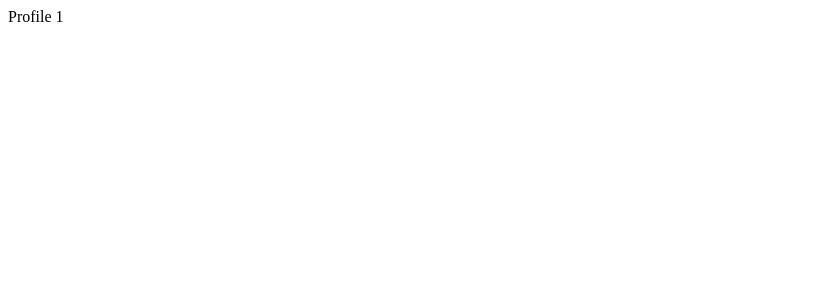
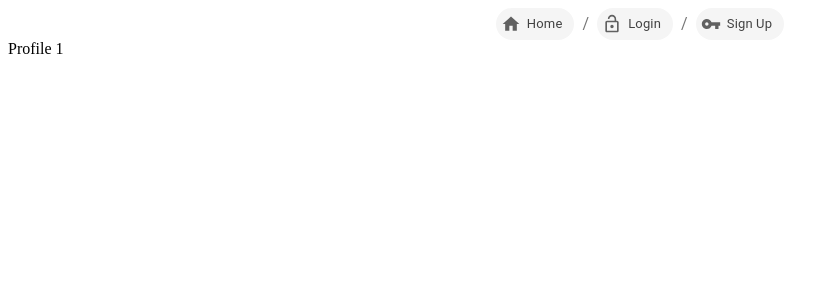
Before and after one commit to amrfekryy/guestbook, a React (Create React App) app in the folder client/: page /profile/1 in a window 1280 px wide. Shown: the top 300 px of the page, without its empty margins (0-827 px from the left). Built offline with nearby package versions, Linux system fonts and the light colour scheme.

Commit message:
add application header

```diff
--- /dev/null
+++ b/client/jsconfig.json
@@ -0,0 +1,6 @@
+{
+  "compilerOptions": {
+    "baseUrl": "src"
+  },
+  "include": ["src"]
+}
--- a/client/package.json
+++ b/client/package.json
@@ -4,6 +4,8 @@
   "private": true,
   "dependencies": {
     "@apollo/client": "^3.2.0",
+    "@material-ui/core": "^4.11.0",
+    "@material-ui/icons": "^4.9.1",
     "@reach/router": "^1.3.4",
     "@testing-library/jest-dom": "^4.2.4",
     "@testing-library/react": "^9.5.0",
--- /dev/null
+++ b/client/src/components/header.js
@@ -0,0 +1,50 @@
+import React from 'react';
+import { Link } from '@reach/router';
+
+import { emphasize, withStyles } from '@material-ui/core/styles';
+import Breadcrumbs from '@material-ui/core/Breadcrumbs';
+import Chip from '@material-ui/core/Chip';
+import HomeIcon from '@material-ui/icons/Home';
+import VpnKey from '@material-ui/icons/VpnKey';
+import LockOpen from '@material-ui/icons/LockOpen';
+
+const StyledBreadcrumb = withStyles((theme) => ({
+  root: {
+    backgroundColor: theme.palette.grey[100],
+    height: theme.spacing(4),
+    color: theme.palette.grey[800],
+    fontWeight: theme.typography.fontWeightRegular,
+    '&:hover, &:focus': {
+      backgroundColor: theme.palette.grey[300],
+    },
+    '&:active': {
+      boxShadow: theme.shadows[1],
+      backgroundColor: emphasize(theme.palette.grey[300], 0.12),
+    },
+  },
+}))(Chip); // TypeScript only: need a type cast here because https://github.com/Microsoft/TypeScript/issues/26591
+
+function handleClick(event) {
+  event.preventDefault();
+  console.info('You clicked a breadcrumb.');
+}
+
+export default function CustomizedBreadcrumbs() {
+  return (
+    <Breadcrumbs aria-label="breadcrumb" style={{
+      display: 'flex',
+      alignItems: 'center',
+      justifyContent: 'center',
+    }}>
+        <StyledBreadcrumb component={Link} to='/' label="Home"
+          icon={<HomeIcon fontSize="small" />}
+        />
+        <StyledBreadcrumb component={Link} to='login' label="Login"
+          icon={<LockOpen fontSize="small" />}
+        />
+        <StyledBreadcrumb component={Link} to='signup' label="Sign Up"
+          icon={<VpnKey fontSize="small" />}
+        />
+    </Breadcrumbs>
+  );
+}
--- a/client/src/index.js
+++ b/client/src/index.js
@@ -4,13 +4,19 @@ import ReactDOM from 'react-dom';
 import Pages from "./pages";
 // import './index.css';
 // import App from './App';
-// import * as serviceWorker from './serviceWorker';
 
 const client = new ApolloClient({
   uri: "http://localhost:4000/",
   // headers: { authorization: localStorage.getItem('token') || ''},
   cache: new InMemoryCache()
 });
+
+ReactDOM.render(
+  <ApolloProvider client={client}>
+    <Pages />
+  </ApolloProvider>,
+  document.getElementById("root")
+);
 
 // // test query
 // client.mutate({
@@ -24,24 +30,3 @@ const client = new ApolloClient({
 //     }
 //   `
 // }).then(result => console.log(result));
-
-
-ReactDOM.render(
-  <ApolloProvider client={client}>
-    <Pages />
-  </ApolloProvider>,
-  document.getElementById("root")
-);
-
-
-// ReactDOM.render(
-//   <React.StrictMode>
-//     <App />
-//   </React.StrictMode>,
-//   document.getElementById('root')
-// );
-
-// // If you want your app to work offline and load faster, you can change
-// // unregister() to register() below. Note this comes with some pitfalls.
-// // Learn more about service workers: https://bit.ly/CRA-PWA
-// serviceWorker.unregister();
--- a/client/src/pages/index.js
+++ b/client/src/pages/index.js
@@ -1,6 +1,7 @@
 import React, { Fragment } from 'react';
 import { Router, Link } from '@reach/router';
 
+import Header from 'components/header'
 import Home from './home'
 import Signup from './signup'
 import Login from './login'
@@ -9,6 +10,8 @@ import Guestbook from './guestbook'
 
 export default function Pages() {
   return (
+    <Fragment>
+      <Header />
       <Router>
         <Home path="/" />
         <Signup    path="signup" />
@@ -16,5 +19,6 @@ export default function Pages() {
         <Profile   path="profile/:userId" />
         <Guestbook path="guestbook/:guestbookId" />
       </Router>
+    </Fragment>
   );
 }
```
Also changed, not shown: 1 other file (tests, documents, lock files or other folders).
